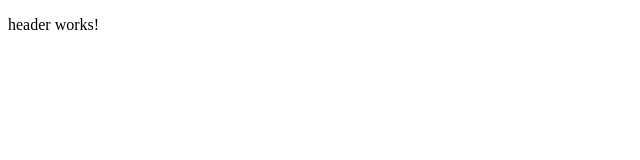
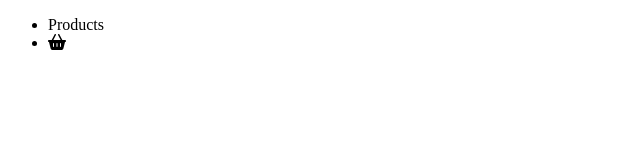
Before and after one commit to med363/ecommerce, an Angular app: page / in a window 1280 px wide. Shown: the top 160 px of the page, without its empty margins (0-640 px from the left). Built offline with nearby package versions, Linux system fonts and the light colour scheme.

Commit message:
add font awesome

```diff
--- a/package.json
+++ b/package.json
@@ -18,6 +18,10 @@
     "@angular/platform-browser": "^16.2.0",
     "@angular/platform-browser-dynamic": "^16.2.0",
     "@angular/router": "^16.2.0",
+    "@fortawesome/angular-fontawesome": "^0.13.0",
+    "@fortawesome/fontawesome-svg-core": "^6.4.0",
+    "@fortawesome/free-solid-svg-icons": "^6.4.0",
+    "font-awesome": "^4.7.0",
     "rxjs": "~7.8.0",
     "tslib": "^2.3.0",
     "zone.js": "~0.13.0"
--- a/src/app/app.module.ts
+++ b/src/app/app.module.ts
@@ -13,7 +13,8 @@
     BrowserModule,
     AppRoutingModule,
     // import module that exported
-    SharedModule
+    SharedModule,
+
   ],
   providers: [],
   bootstrap: [AppComponent]
--- a/src/app/shared/components/header/header.component.html
+++ b/src/app/shared/components/header/header.component.html
@@ -1 +1,14 @@
-<p>header works!</p>
+<nav>
+    <div class="container">
+        <div class="content">
+            <div class="logo">
+                <ul>
+                    <li routerlink="/">Products</li>
+                    <li routerlink="/cart">
+                        <fa-icon [icon]="cofe"></fa-icon>
+                    </li>
+                </ul>
+            </div>
+        </div>
+    </div>
+</nav>
--- a/src/app/shared/components/header/header.component.ts
+++ b/src/app/shared/components/header/header.component.ts
@@ -1,10 +1,13 @@
 import { Component } from '@angular/core';
+import { faBasketShopping } from '@fortawesome/free-solid-svg-icons';
 
 @Component({
   selector: 'app-header',
   templateUrl: './header.component.html',
-  styleUrls: ['./header.component.scss']
+  styleUrls: ['./header.component.scss'],
+
 })
 export class HeaderComponent {
+  cofe=faBasketShopping
 
 }
--- a/src/app/shared/shared.module.ts
+++ b/src/app/shared/shared.module.ts
@@ -2,6 +2,7 @@
 import { CommonModule } from '@angular/common';
 import { HeaderComponent } from './components/header/header.component';
 
+import { FontAwesomeModule } from '@fortawesome/angular-fontawesome';
 
 
 @NgModule({
@@ -9,7 +10,7 @@
     HeaderComponent
   ],
   imports: [
-    CommonModule
+    CommonModule,FontAwesomeModule
   ],
   // module be global in all project export
   exports: [
```
Also changed, not shown: 2 other files (tests, documents, lock files or other folders).
